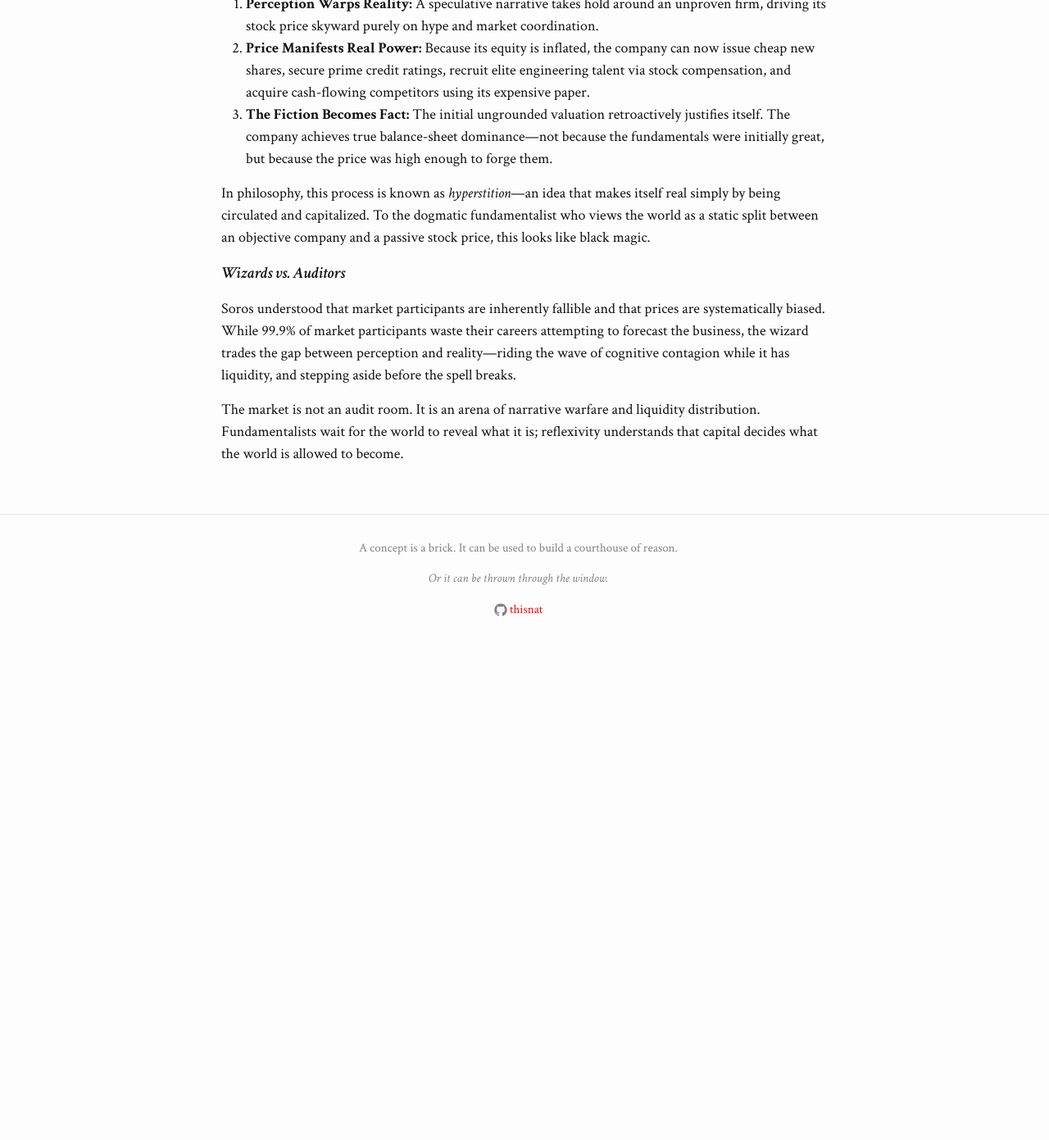
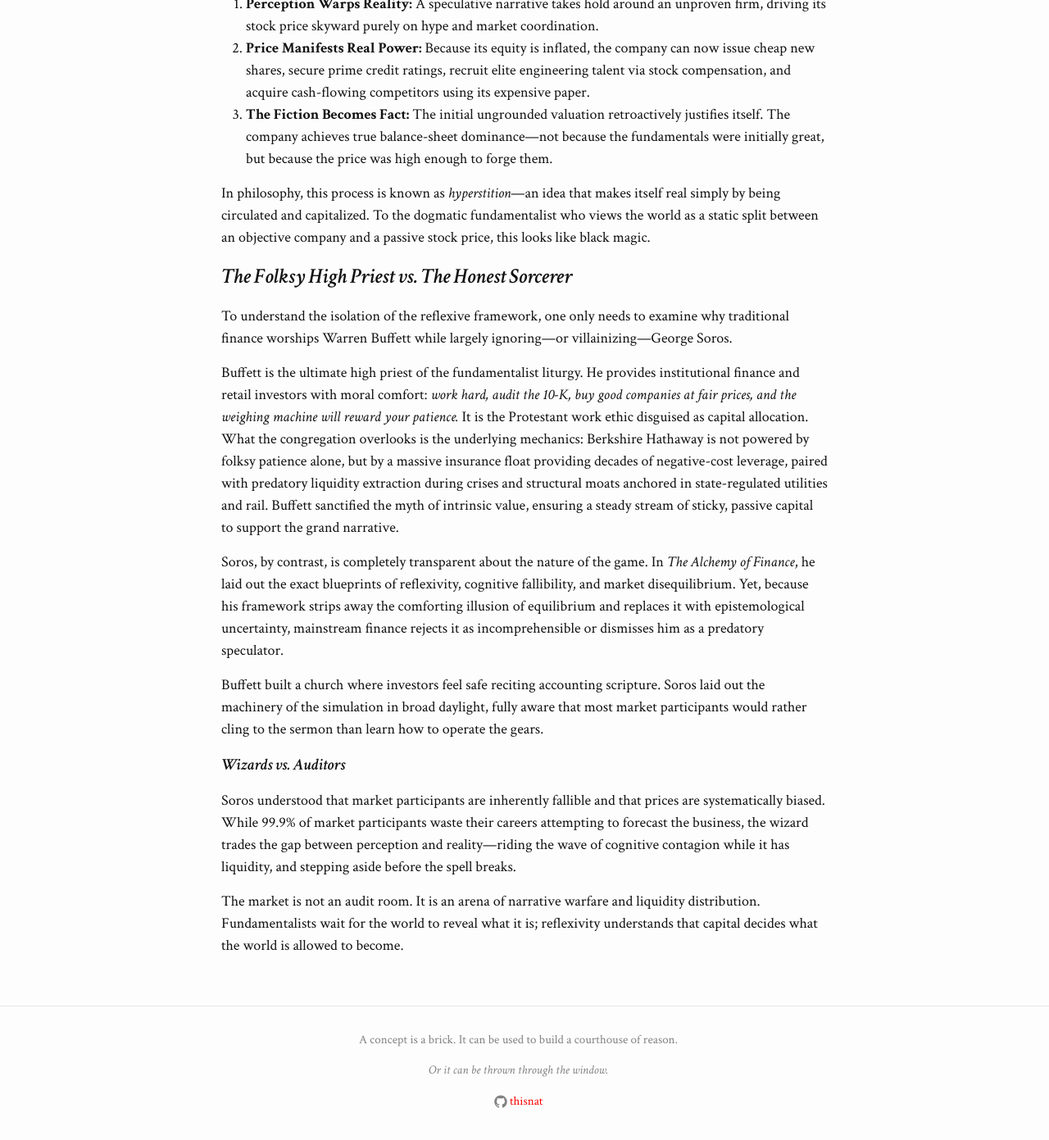
Before and after one commit to thisnat/the-archive, a Jekyll site: the page built from _posts/2026-8-19-why-soros-is-a-wizard.md, in a window 1280 px wide and 1400 px high, scrolled down 1350 px. Shown: the top 1391 px of the window at 82% size. Built offline with Jekyll 4.4.1, drawn with Linux system fonts in a browser that asks for light colours; some web fonts are replaced; before the commit the page ends 2150 px from its top, so only the background shows below that.

Commit message:
feat: add post

```diff
--- a/_posts/2026-8-19-why-soros-is-a-wizard.md
+++ b/_posts/2026-8-19-why-soros-is-a-wizard.md
@@ -33,6 +33,16 @@ In orthodox finance, these functions are one-way: reality dictates price. In a r
 
 In philosophy, this process is known as *hyperstition*—an idea that makes itself real simply by being circulated and capitalized. To the dogmatic fundamentalist who views the world as a static split between an objective company and a passive stock price, this looks like black magic.
 
+### The Folksy High Priest vs. The Honest Sorcerer
+
+To understand the isolation of the reflexive framework, one only needs to examine why traditional finance worships Warren Buffett while largely ignoring—or villainizing—George Soros.
+
+Buffett is the ultimate high priest of the fundamentalist liturgy. He provides institutional finance and retail investors with moral comfort: *work hard, audit the 10-K, buy good companies at fair prices, and the weighing machine will reward your patience.* It is the Protestant work ethic disguised as capital allocation. What the congregation overlooks is the underlying mechanics: Berkshire Hathaway is not powered by folksy patience alone, but by a massive insurance float providing decades of negative-cost leverage, paired with predatory liquidity extraction during crises and structural moats anchored in state-regulated utilities and rail. Buffett sanctified the myth of intrinsic value, ensuring a steady stream of sticky, passive capital to support the grand narrative.
+
+Soros, by contrast, is completely transparent about the nature of the game. In *The Alchemy of Finance*, he laid out the exact blueprints of reflexivity, cognitive fallibility, and market disequilibrium. Yet, because his framework strips away the comforting illusion of equilibrium and replaces it with epistemological uncertainty, mainstream finance rejects it as incomprehensible or dismisses him as a predatory speculator.
+
+Buffett built a church where investors feel safe reciting accounting scripture. Soros laid out the machinery of the simulation in broad daylight, fully aware that most market participants would rather cling to the sermon than learn how to operate the gears.
+
 #### Wizards vs. Auditors
 
 Soros understood that market participants are inherently fallible and that prices are systematically biased. While 99.9% of market participants waste their careers attempting to forecast the business, the wizard trades the gap between perception and reality—riding the wave of cognitive contagion while it has liquidity, and stepping aside before the spell breaks.
```
